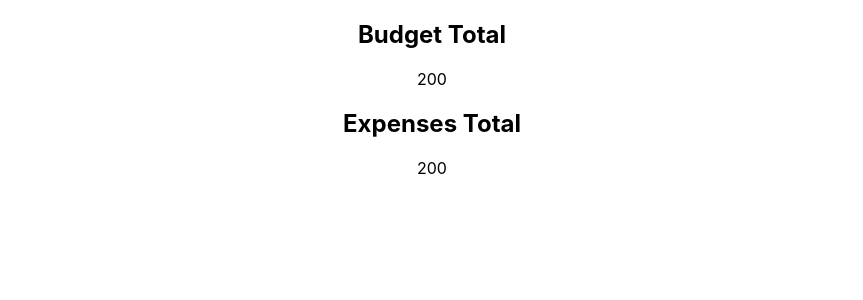
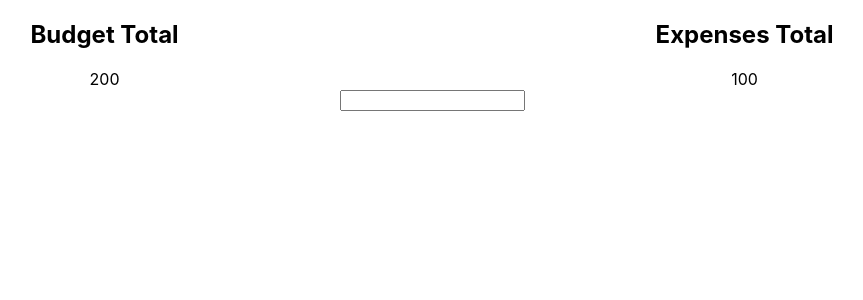
Before and after one commit to CarlaCarrasco/react-budget-app, a React (Create React App) app: page / in a window 1280 px wide. Shown: the top 300 px of the page, without its empty margins (208-1071 px from the left). Built offline with nearby package versions, Linux system fonts and the light colour scheme.

Commit message:
adding input box

```diff
--- a/src/App.css
+++ b/src/App.css
@@ -37,7 +37,8 @@
   }
 }
 
-.total {
+.totals {
   display: flex;
   flex-direction: row;
+  justify-content: space-around;
 }
--- a/src/App.js
+++ b/src/App.js
@@ -1,15 +1,18 @@
 import './App.css';
 import {Budget} from './Components/budget';
 import {Expenses} from './Components/expenses';
+import {InputExpense} from './Components/inputExpense';
+
 
 
 function App() {
   return (
     <div className="App">
       <div className="totals">
-        <Budget total={200.00}/>
-        <Expenses total={200.00}/>
+        <Budget budgetTotal={200.00}/>
+        <Expenses expensesTotal={100.00}/>
       </div>
+      <InputExpense />
     </div>
   );
 }
--- a/src/Components/budget.js
+++ b/src/Components/budget.js
@@ -5,6 +5,6 @@ export const Budget = props => {
     return (
     <div>
         <h2>Budget Total</h2>
-        <span>{props.total}</span>
+        <span>{props.budgetTotal}</span>
     </div>);
 }
--- a/src/Components/expenses.jsx
+++ b/src/Components/expenses.js
@@ -5,6 +5,6 @@ export const Expenses = props => {
     return (
     <div>
         <h2>Expenses Total</h2>
-        <span>{props.total}</span>
+        <span>{props.expensesTotal}</span>
     </div>);
 }
--- /dev/null
+++ b/src/Components/inputExpense.js
@@ -0,0 +1,8 @@
+import React from 'react';
+
+export const InputExpense = props => {
+    return (
+
+        <input type="text" name="expense"/>
+    );
+}
```
